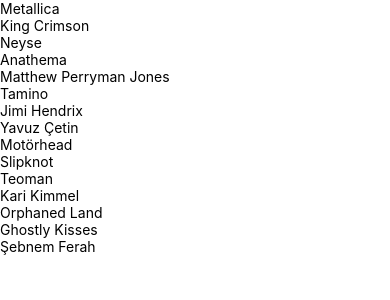
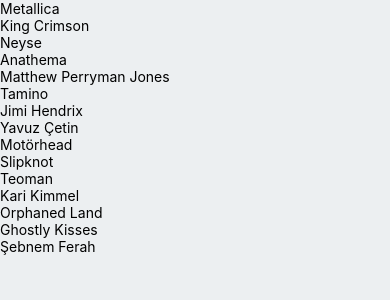
Before and after one commit to burakkose11/musicApp, a React Native app: screen / in a window 390 px wide. Shown: the top 300 px of the page. Built offline with nearby package versions, Linux system fonts and the light colour scheme.

Commit message:
App.jsx style eklendi

```diff
--- a/src/App.jsx
+++ b/src/App.jsx
@@ -1,10 +1,10 @@
 import React from 'react';
-import {FlatList, SafeAreaView, Text} from 'react-native';
+import {FlatList, SafeAreaView, StyleSheet, Text} from 'react-native';
 import music_data from './Data/music-data.json';
 
 const App = () => {
   return (
-    <SafeAreaView>
+    <SafeAreaView style={styles.container}>
       <FlatList
         data={music_data}
         renderItem={({item}) => <Text>{item.artist}</Text>}
@@ -13,4 +13,11 @@
   );
 };
 
+const styles = StyleSheet.create({
+  container: {
+    backgroundColor: '#eceff1',
+    flex: 1,
+  },
+});
+
 export default App;
```
